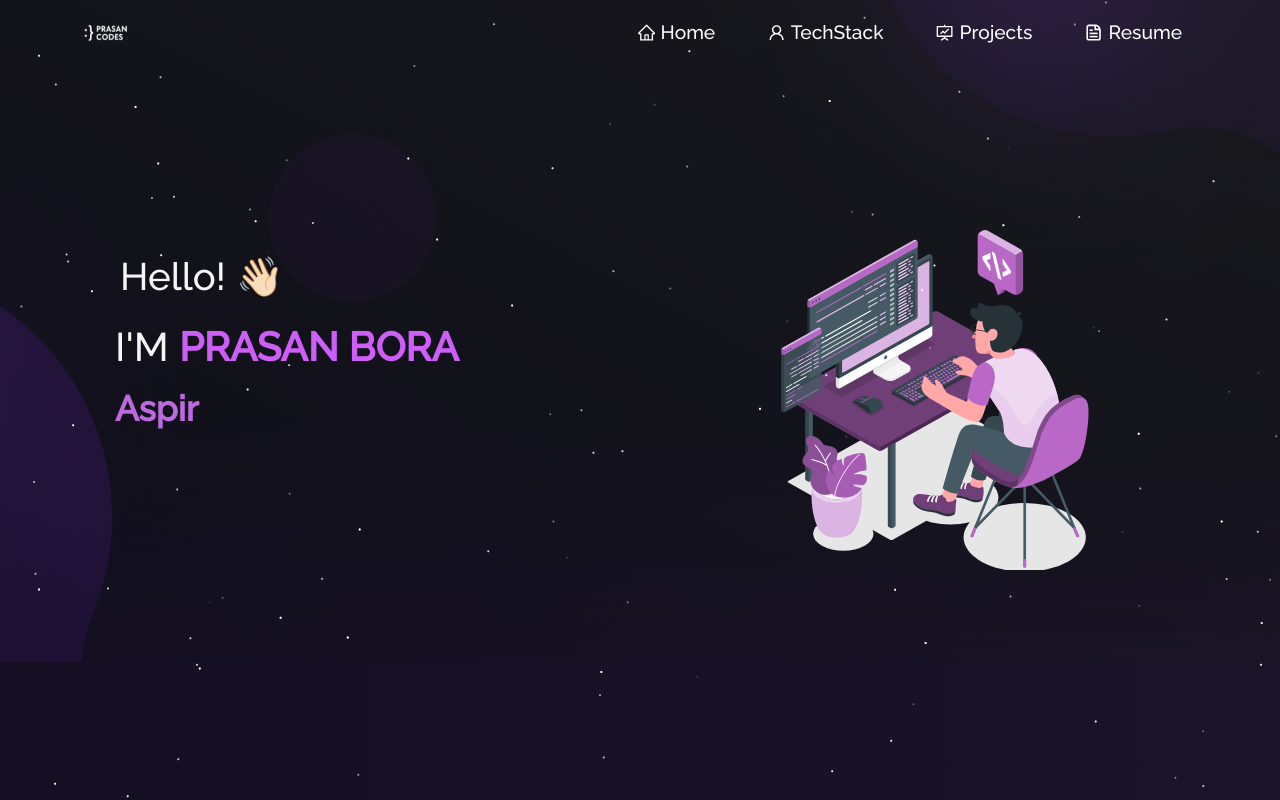
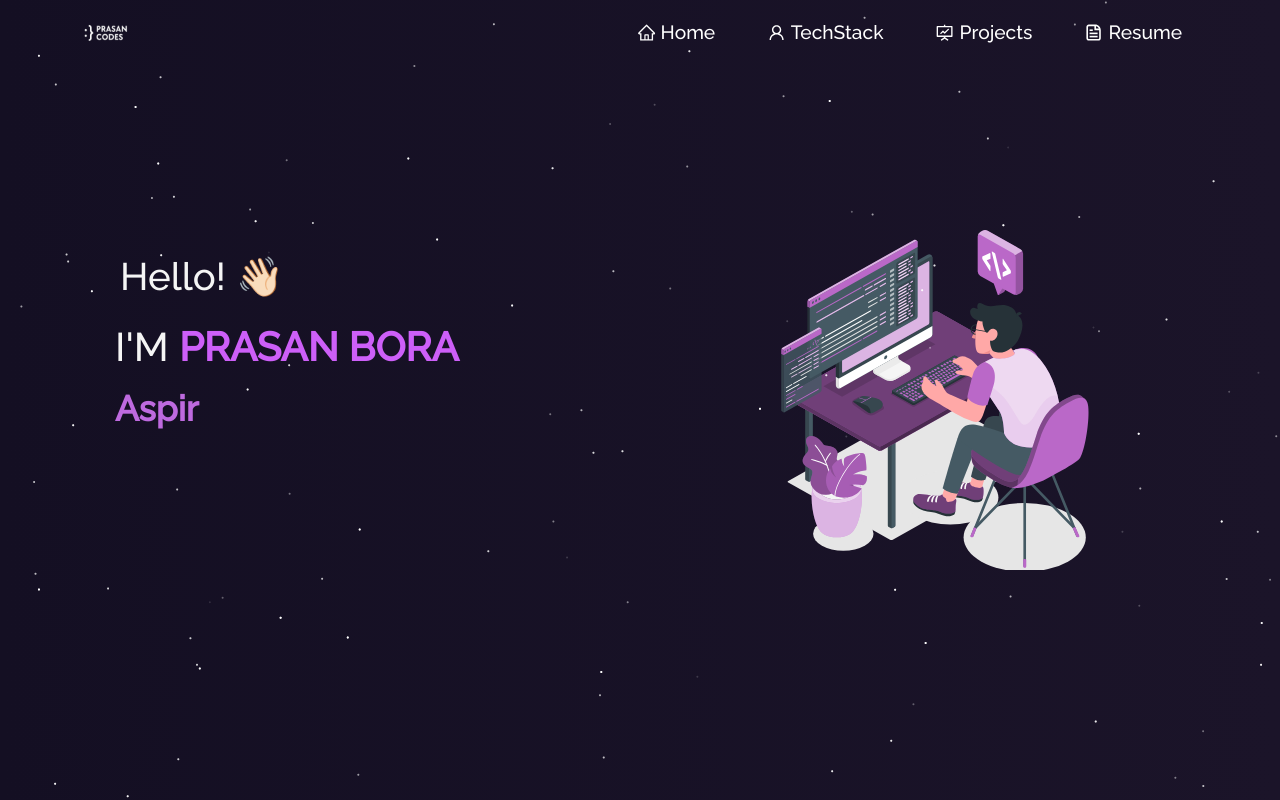
Before and after one commit to PrasanBora/Portfolio2.O, a React (Create React App) app: page / in a window 1280 px wide. Shown: the top 800 px of the page. Built offline with nearby package versions, Linux system fonts and the light colour scheme.

Commit message:
bg updated

```diff
--- a/src/style.css
+++ b/src/style.css
@@ -257,7 +257,8 @@ button:focus {
 .home-section {
   position: relative;
   z-index: -1;
-  background-image: var(--image-gradient), url(./Assets/home-bg.jpg);
+  /* background-image: var(--image-gradient), url(./Assets/home-bg.jpg); */
+
   background-position: top center;
   background-repeat: no-repeat;
   padding-bottom: 30px !important;
```
